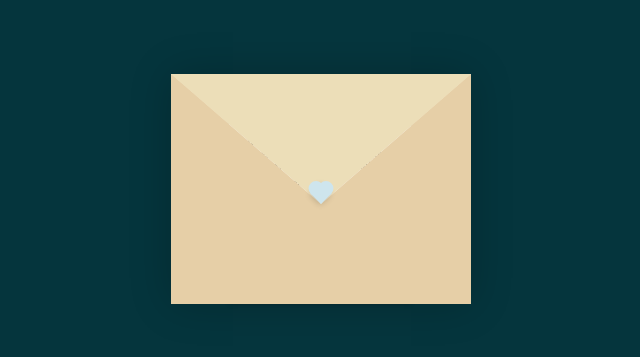
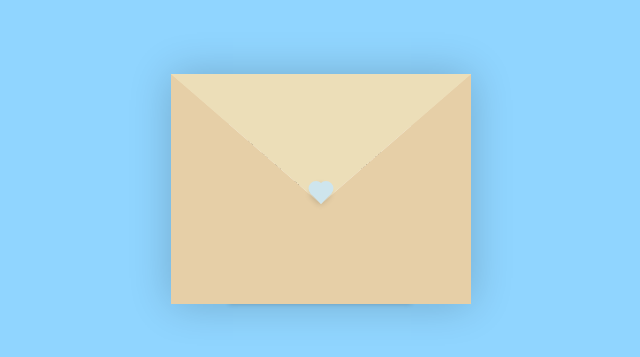
Before and after one commit to xiuiuuu/bill1, a plain HTML site: page index.html in a window 1280 px wide. Shown: the part 211-568 px from the top of the page, without its empty margins (319-959 px from the left). Drawn offline with Linux system fonts and the light colour scheme.

Commit message:
Update style.css

```diff
--- a/style.css
+++ b/style.css
@@ -1,6 +1,6 @@
 :root{
   --primary: #fff;
-  --bg-color: rgb(5, 53, 61);
+  --bg-color: rgb(144,213,255);
   --bg-envelope-color: #f5edd1;
   --envelope-tab: #ecdeb8;
   --envelope-cover: #e6cfa7;
```
